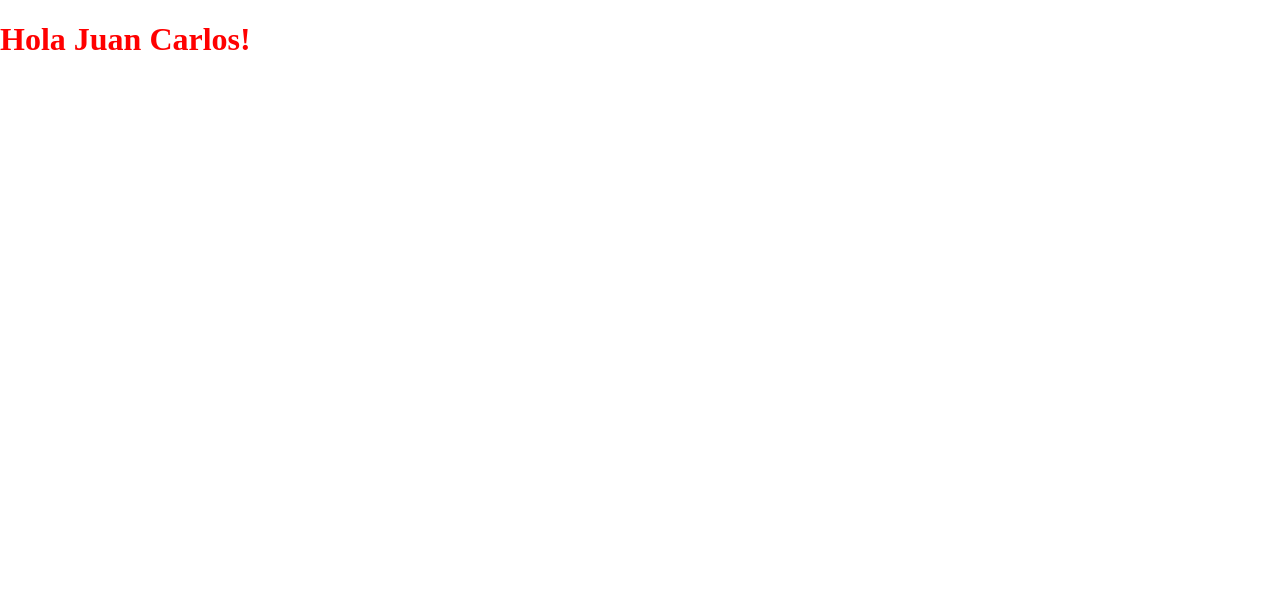
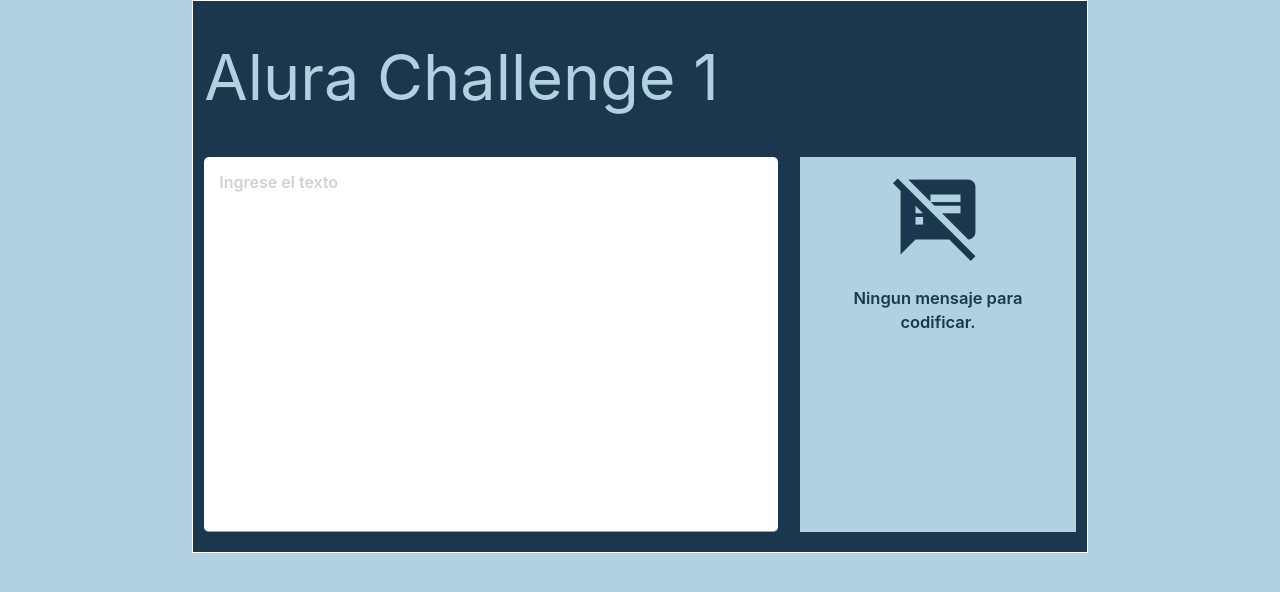
Before and after one commit to txalo/alura_ch_1, a plain HTML site: page index.html in a window 1280 px wide. Drawn offline with nearby package versions, Linux system fonts and the light colour scheme.

Commit message:
Implementacion de Materialize.css, primer boceto de interfaz

```diff
--- a/css/styles.css
+++ b/css/styles.css
@@ -1,5 +1,33 @@
-html, body{
-    margin: 0;
-    padding: 0;
-    color: red;
+body{
+    background-color: #B1D0E0;
+    color: white;
 }
+
+#principal{
+    border: 1px solid white;
+    background: #1A374D;
+    color: #B1D0E0;
+}
+
+#salida-texto, #entrada-texto{
+    height: 25rem;
+}
+
+#txt-entrada{
+    height: 100%;
+    background-color: white;
+    padding: 1rem;
+    color: #1A374D;
+    font-weight: 600;
+    border-radius: 5px;
+}
+
+#txt-salida{
+    height: 100%;
+    background-color: #B1D0E0;
+    padding: 1rem;
+    text-align: center;
+    color: #1A374D;
+    font-size: 1.1rem;
+    font-weight: 600;
+}
--- a/index.html
+++ b/index.html
@@ -5,10 +5,36 @@
     <meta http-equiv="X-UA-Compatible" content="IE=edge">
     <meta name="viewport" content="width=device-width, initial-scale=1.0">
     <link rel="stylesheet" href="css/styles.css" />
+    <!-- Compiled and minified CSS -->
+    <link rel="stylesheet" href="https://cdnjs.cloudflare.com/ajax/libs/materialize/1.0.0/css/materialize.min.css">
+
+    <!-- Compiled and minified JavaScript -->
+    <script src="https://cdnjs.cloudflare.com/ajax/libs/materialize/1.0.0/js/materialize.min.js"></script>
+    <link href="https://fonts.googleapis.com/icon?family=Material+Icons" rel="stylesheet">
     <title>Titulo</title>
 </head>
 <body>
-    <h1> Hola Juan Carlos! </h1>
+
+    <div class="container" id="principal">
+        <header class="row">
+            <h1 class="col s12"> Alura Challenge 1 </h1>
+        </header>
+        <main class="row">
+            <section id="entrada-texto" class="col s12 m6 xl8">
+                <textarea id="txt-entrada" class="materialize-textarea" placeholder="Ingrese el texto"></textarea>
+            </section>
+            <section id="salida-texto" class="col s12 m6 xl4">
+                <div id="txt-salida">
+                    <i class="large material-icons">
+                        speaker_notes_off
+                    </i>
+                    <p>
+                        Ningun mensaje para codificar.
+                    </p>
+                </div>
+            </section>
+        </main>
+    </div>
     <script src="js/index.js" type="text/javascript"></script>
 </body>
 </html>
```
